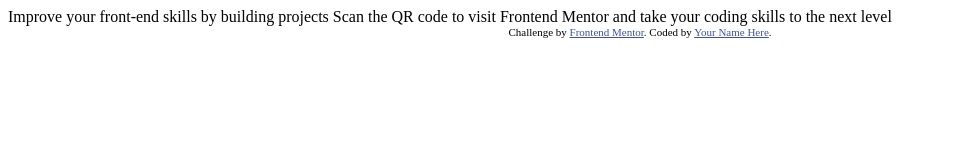
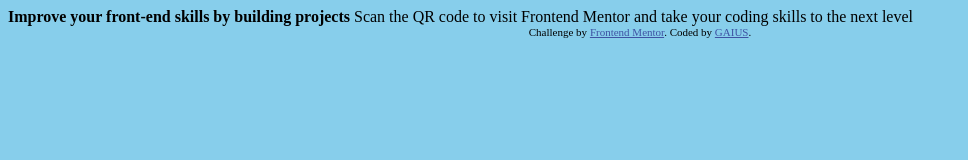
Before and after one commit to gaiuso33/frontend-mentor-qr-code, a plain HTML site: page index.html in a window 1280 px wide. Shown: the whole page, without its empty margins (0-968 px from the left). Drawn offline with Linux system fonts and the light colour scheme.

Commit message:
added my name and created a css file

```diff
--- /dev/null
+++ b/css.css
@@ -0,0 +1,3 @@
+body{background-color: skyblue;}
+    .attribution { font-size: 11px; text-align: center; }
+    .attribution a { color: hsl(228, 45%, 44%); }
--- a/index.html
+++ b/index.html
@@ -5,24 +5,21 @@
   <meta name="viewport" content="width=device-width, initial-scale=1.0"> <!-- displays site properly based on user's device -->
 
   <link rel="icon" type="image/png" sizes="32x32" href="./images/favicon-32x32.png">
-
+  <link rel="stylesheet" href="css.css">
   <title>Frontend Mentor | QR code component</title>
 
   <!-- Feel free to remove these styles or customise in your own stylesheet 👍 -->
-  <style>
-    .attribution { font-size: 11px; text-align: center; }
-    .attribution a { color: hsl(228, 45%, 44%); }
-  </style>
+
 </head>
 <body>
-
-  Improve your front-end skills by building projects
+  <div>
+  <b>Improve your front-end skills by building projects</b>
 
   Scan the QR code to visit Frontend Mentor and take your coding skills to the next level
-
+  </div>
   <div class="attribution">
     Challenge by <a href="https://www.frontendmentor.io?ref=challenge" target="_blank">Frontend Mentor</a>.
-    Coded by <a href="#">Your Name Here</a>.
+    Coded by <a href="#">GAIUS</a>.
   </div>
 </body>
 </html>
```
